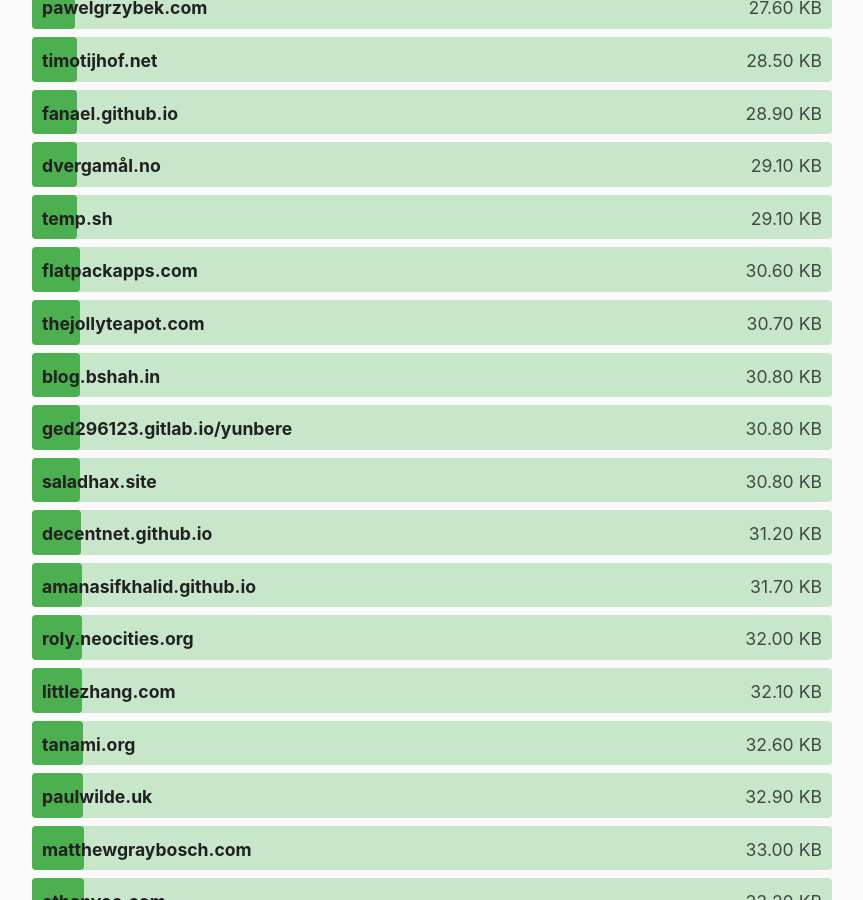
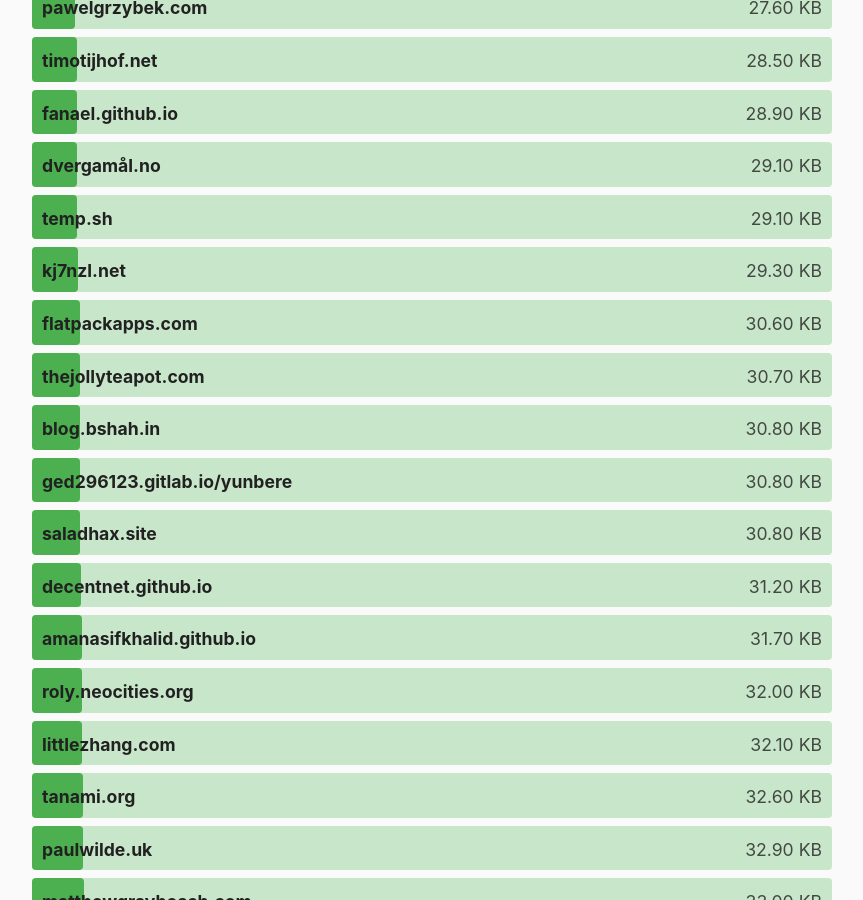
Before and after one commit to kevquirk/512kb.club, a Jekyll site: the page built from index.md, in a window 1280 px wide and 900 px high, scrolled down 6795 px. Shown: the whole window, without its empty margins (208-1071 px from the left). Built offline with Jekyll 4.4.1, drawn with Linux system fonts in a browser that asks for light colours.

Commit message:
Add kj7nzl.net

```diff
--- a/_data/sites.yml
+++ b/_data/sites.yml
@@ -838,6 +838,11 @@
   size: 8.9
   last_checked: 2021-09-18
 
+- domain: kj7nzl.net
+  url: https://www.kj7nzl.net/
+  size: 29.3
+  last_checked: 2021-12-01
+
 - domain: klokmork.com
   url: https://klokmork.com/
   size: 194
```
